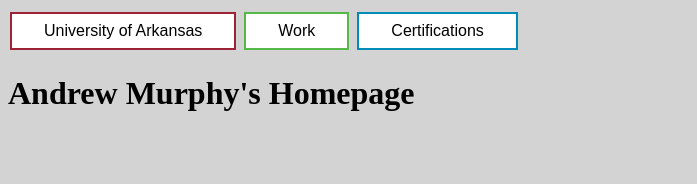
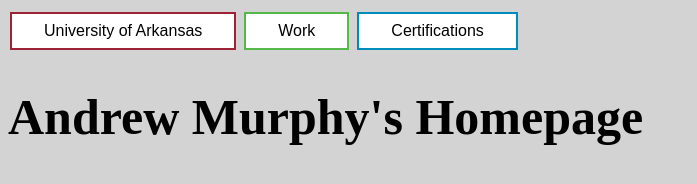
Before and after one commit to andrewmurphy02/andrewmurphy02.github.io, a plain HTML site: page index.html in a window 1280 px wide. Shown: the whole page, without its empty margins (0-697 px from the left). Drawn offline with Linux system fonts and the light colour scheme.

Commit message:
Update index.html

```diff
--- a/index.html
+++ b/index.html
@@ -7,6 +7,6 @@
       <a href="./arkansas"><button class="button button1">University of Arkansas</button></a>
       <a href="./work"><button class="button button2">Work</button></a>
       <a href="./certificates"><button class="button button3">Certifications</button></a>
-      <h1>Andrew Murphy's Homepage</h1>
+      <h1 style="font-size: 50px">Andrew Murphy's Homepage</h1>
    </body>
 </html>
```
